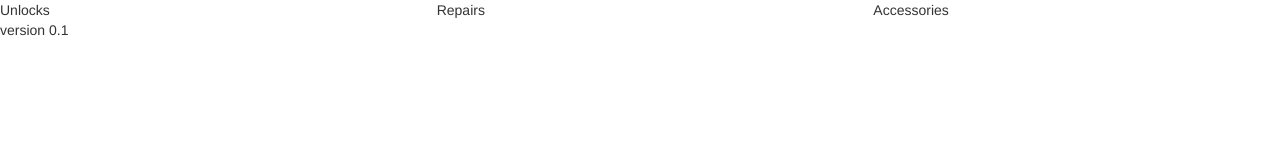
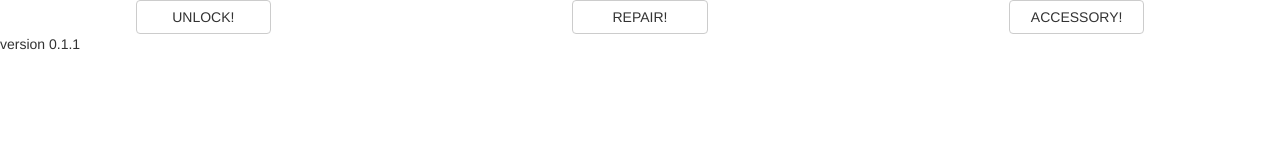
Before and after one commit to jacobwilliamroy/mytecharmor.com, a plain HTML site: page index.html in a window 1280 px wide. Drawn offline with nearby package versions, Linux system fonts and the light colour scheme.

Commit message:
added basic buttons/tidied layout

```diff
--- a/index.html
+++ b/index.html
@@ -4,18 +4,32 @@
     <title>TECH ARMOR</title>
     <meta charset="utf-8"/>
     <meta http-equiv="X-UA-Compatible" content="IE=edge">
-    <meta name="viewport" content="width=device-width, initial-scale=1">
+    <meta name="viewport" content="width=device-width, initial-scale=1.0">
     <link rel="stylesheet" href="http://maxcdn.bootstrapcdn.com/bootstrap/3.3.6/css/bootstrap.min.css">
     <link rel="stylesheet" href="/styles/style.css" type="text/css">
   </head>
   <body>
     <div class="row">
-      <div class="col-md-4 col-md-push-4">Repairs</div>
-      <div class="col-md-4 col-md-pull-4">Unlocks</div>
-      <div class="col-md-4">Accessories</div>
+     <div class="col-md-4 col-md-push-4 col-xs-12">
+        <div class="col-xs-4"></div>
+        <div class="col-xs-4 text-center btn btn-default">REPAIR!</div>
+        <div class="col-xs-4"></div>
+      </div>
+
+      <div class="col-md-4 col-md-pull-4 col-xs-12">
+        <div class="col-xs-4"></div>
+        <div class="col-xs-4 text-center btn btn-default">UNLOCK!</div>
+        <div class="col-xs-4"></div>
+      </div>
+
+      <div class="col-md-4 col-xs-12">
+        <div class="col-xs-4"></div>
+        <div class="col-xs-4 text-center btn btn-default">ACCESSORY!</div>
+        <div class="col-xs-4"></div>
+      </div>
     </div>
 
-    <div>version 0.1</div>
+    <div>version 0.1.1</div>
     <!-- jQuery (necessary for Bootstrap's JavaScript plugins) -->
     <script src="https://ajax.googleapis.com/ajax/libs/jquery/1.12.4/jquery.min.js"></script>
     <!-- Include all compiled plugins (below), or include individual files as needed -->
```
